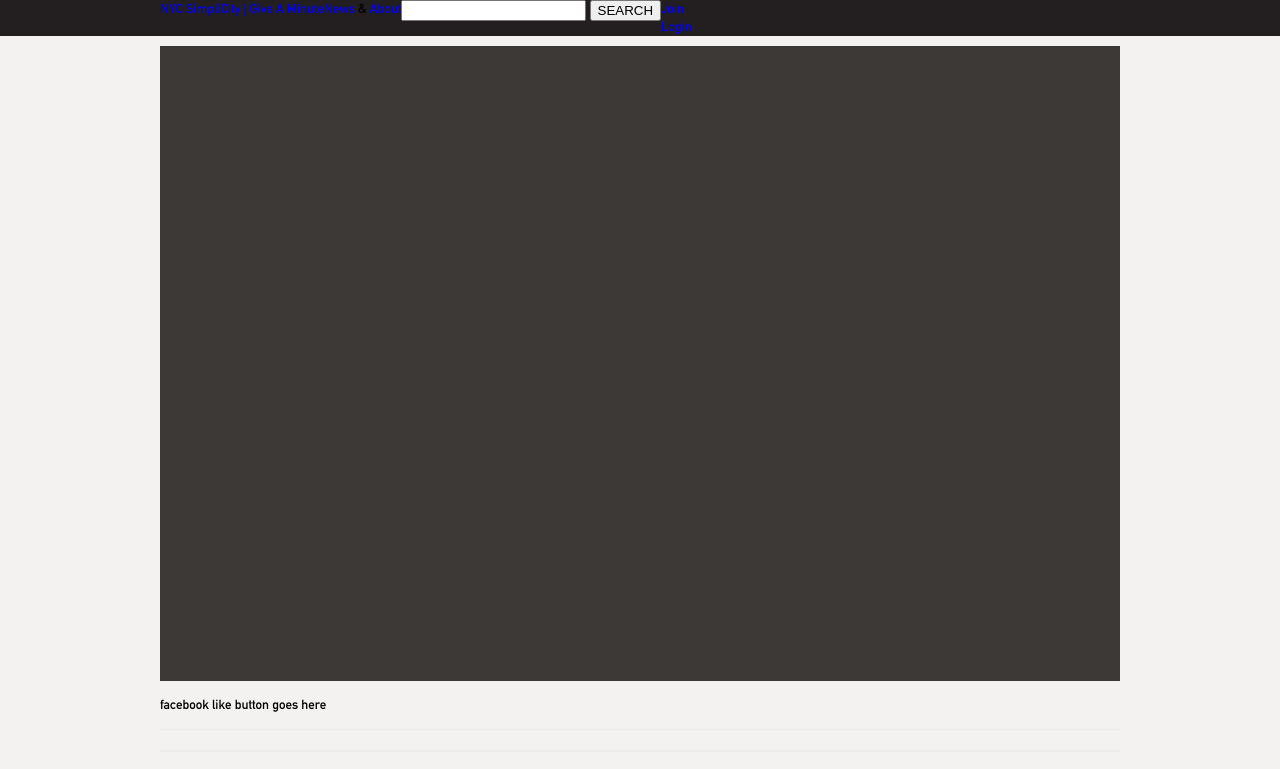
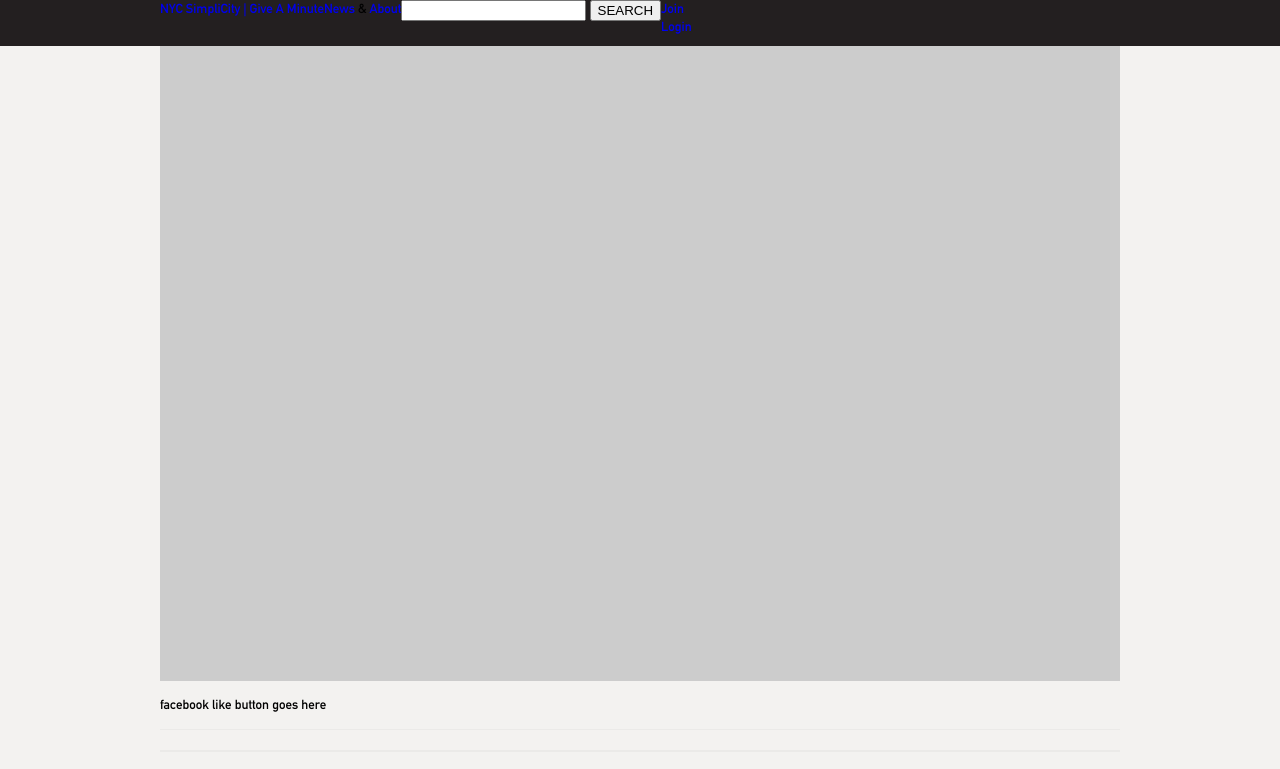
Before and after one commit to typecode/gam-ui-dep, a Python web app: template templates/home.html in a window 1280 px wide. Shown: the top 769 px of the page. Run offline with Jinja, Linux system fonts and the light colour scheme; the template is opened without the code that fills it, so the values that code supplies are empty.

Commit message:
quickfix for header nav

```diff
--- a/templates/home.html
+++ b/templates/home.html
@@ -7,14 +7,21 @@
 {% block continent %}
 <div class='continent home'>
 	<div class='headlands'>
-		<div class='home-splash'></div>
-		<div class='home-facebook'>
-			<p>facebook like button goes here</p>
+		<div class='splash'>
+
+		</div>
+		<div class="social-networking">
+			<div class="facebook">facebook like button goes here</div>
 		</div>
 	</div>
 
 	<div class='midlands'>
+		<div class="west">
 
+		</div>
+		<div class="east">
+
+		</div>
 	</div>
 
 	<div class='foothills'>
--- a/templates/partials/base.html
+++ b/templates/partials/base.html
@@ -28,9 +28,9 @@
 
 	<body class='earth'>
 
-		<div class='atmosphere clearfix'>
+		<div class='atmosphere'>
 			<div class='stratosphere'>
-				<ul>
+				<ul class="clearfix">
 					<li class="home">
 						<a href="/"><span>NYC SimpliCity | Give A Minute</span></a>
 					</li>
@@ -68,7 +68,7 @@
 			</div>
 		{% endblock %}
 
-		<div id='modal' class='cloud'>MODAL!</div>
+		<div id='modal' class='modal'>MODAL!</div>
 
 		<div class='seafloor'>
 			<div class='west'>
--- a/templates/project.html
+++ b/templates/project.html
@@ -100,11 +100,11 @@
 							</div>
 
 
-							<div class="gam-tooltip">
-								<div class="gam-tooltip-hd">
+							<div class="tooltip">
+								<div class="tooltip-hd">
 									<h2>Bronx River Alliance</h2>
 								</div>
-								<div class="gam-tooltip-bd">
+								<div class="tooltip-bd">
 									<div class="info">
 										<div class="thumb">
 											<img src="" alt=""/>
--- a/ui/css/tc.gam.main.css
+++ b/ui/css/tc.gam.main.css
@@ -46,18 +46,18 @@
 .fields label { display:block; }
 
 /* tooltip */
-.gam-tooltip {
+.tooltip {
 	background-color:#ffffff;
 
 	-moz-box-shadow:0 1px 24px #999999;
 	-webkit-box-shadow:0 1px 24px #999999;
 	box-shadow:0 1px 24px #999999;
 }
-.gam-tooltip .gam-tooltip-hd { background-color:#3d3a36; }
-.gam-tooltip .gam-tooltip-hd h2 { font-family:MetaSerif,Georgia,serif; color:#ccccca; }
+.tooltip .tooltip-hd { background-color:#3d3a36; }
+.tooltip .tooltip-hd h2 { font-family:MetaSerif,Georgia,serif; color:#ccccca; }
 
 /* modal */
-.cloud {
+.modal {
 	display:none;
 	z-index:10000;
 	background-color:white;
@@ -122,8 +122,8 @@
 /* Home */
 div.continent.home {  }
 div.continent.home .headlands { border-bottom:1px solid #ebeae8; }
-div.home-splash { height:635px; background-color:#3d3936; }
-div.home-facebook { padding:15px 0px; }
+.home .headlands .splash { height:635px; background-color:#cccccc; }
+.home .headlands .social-networking { padding:15px 0; }
 
 /* Register */
 div.continent.register {  }
```
